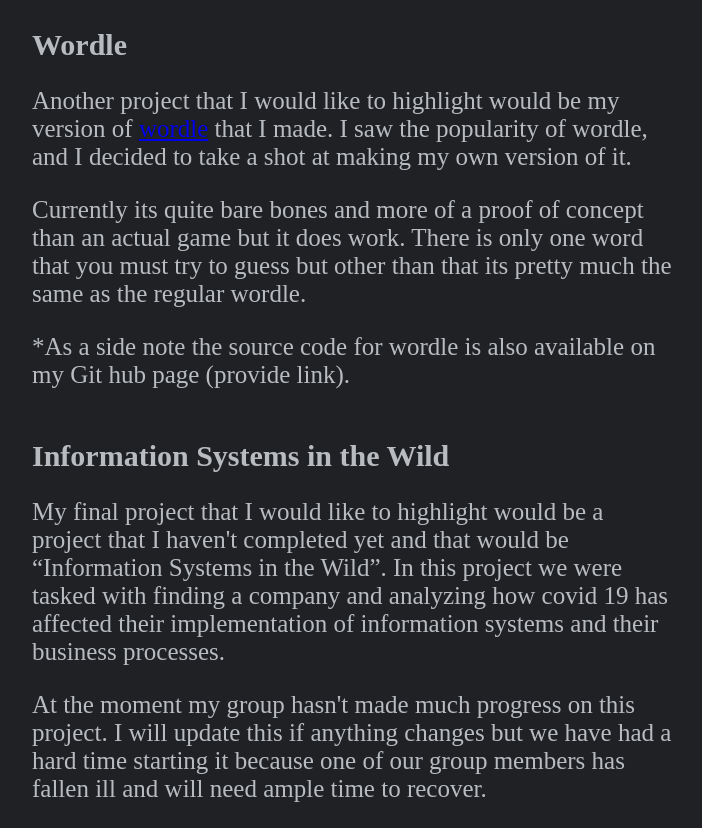
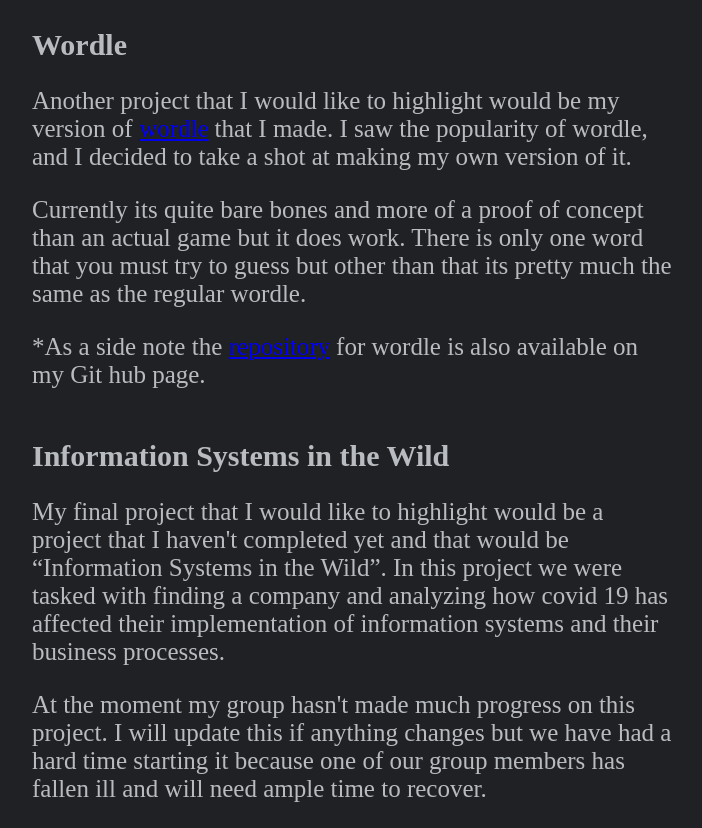
Before and after one commit to PeterGion/BIS-361-website, a plain HTML site: page Portfolio page/Portfolio.html in a window 1280 px wide. Shown: the part 4894-5722 px from the top of the page, without its empty margins (288-990 px from the left). Drawn offline with Linux system fonts and the light colour scheme.

Commit message:
added link to wordle repo

```diff
--- a/Portfolio page/Portfolio.html
+++ b/Portfolio page/Portfolio.html
@@ -39,7 +39,7 @@
                 <H2 class="sectionHeader">Wordle</H2>
                 <p class = "informationParagraph">Another project that I would like to highlight would be my version of <a href="../Portfolio page/wordle.html">wordle</a> that I made. I saw the popularity of wordle, and I decided to take a shot at making my own version of it.</p>
                 <p class = "informationParagraph">Currently its quite bare bones and more of a proof of concept than an actual game but it does work. There is only one word that you must try to guess but other than that its pretty much the same as the regular wordle.</p>
-                <p class = "informationParagraph"> *As a side note the source code for wordle is also available on my Git hub page (provide link).</p>
+                <p class = "informationParagraph"> *As a side note the <a href="https://github.com/PeterGion/Wordle">repository</a> for wordle is also available on my Git hub page.</p>
             </section>
             <section>
                 <H2 class="sectionHeader">Information Systems in the Wild</H2>
```
